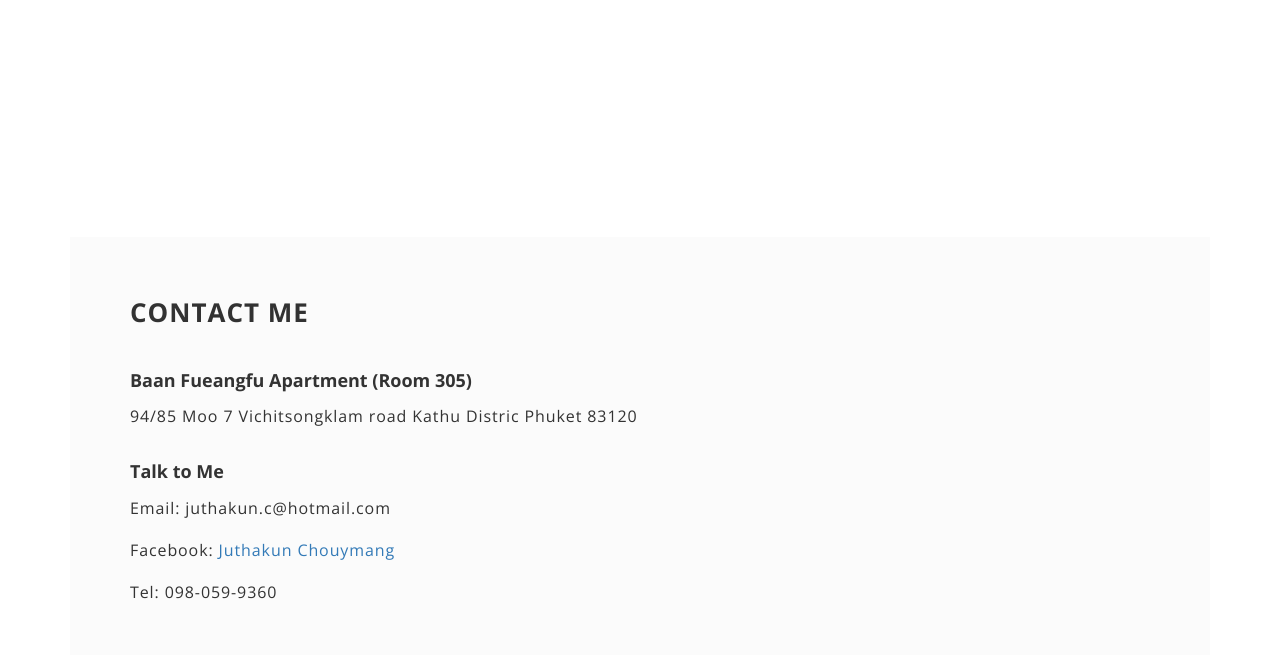
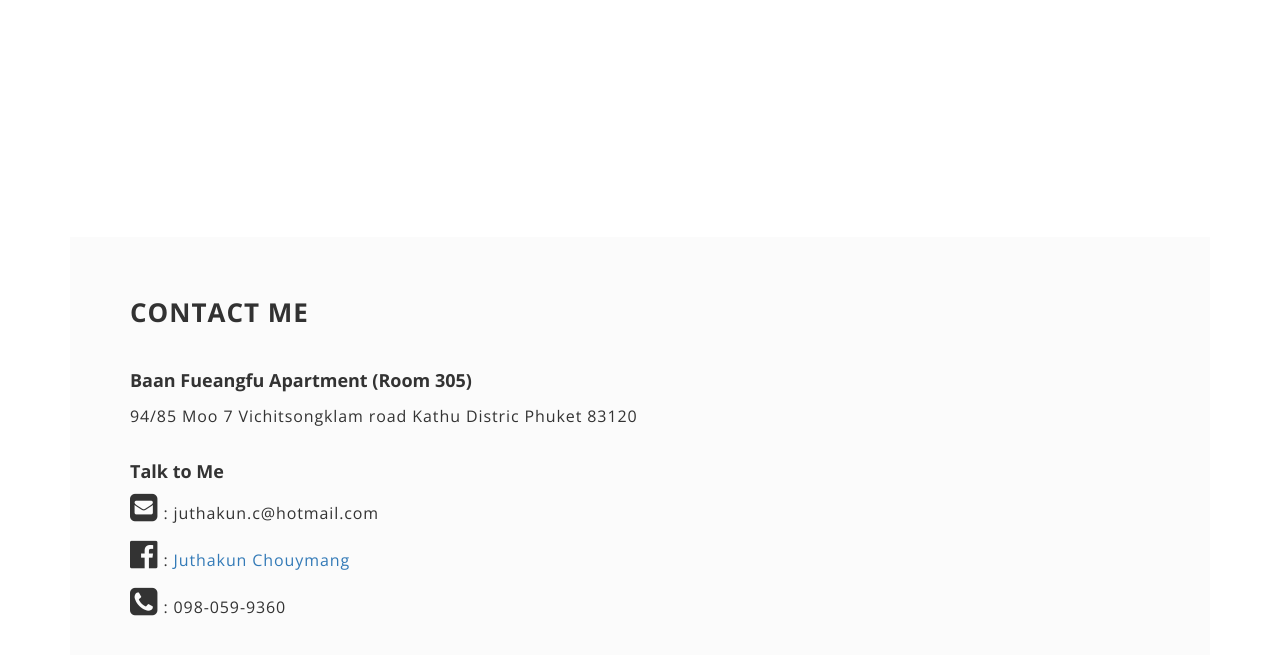
Before and after one commit to honinghoney/portfolio, a plain HTML site: page index.html in a window 1280 px wide. Shown: the part 2436-3091 px from the top of the page. Drawn offline with nearby package versions, Linux system fonts and the light colour scheme; a script that the page names is missing.

Commit message:
Update index.html

```diff
--- a/index.html
+++ b/index.html
@@ -238,9 +238,9 @@ http://www.tooplate.com/view/2077-modern-town
 						</div>
 						<div>
 							<h4>Talk to Me</h4>
-							<p>Email: juthakun.c@hotmail.com</p>
-							<p>Facebook: <a href="#">Juthakun Chouymang</a></p>
-							<p>Tel: 098-059-9360</p>
+							<p><i class="fa fa-envelope-square fa-2x" aria-hidden="true"></i> : juthakun.c@hotmail.com</p>
+							<p><i class="fa fa-facebook-official fa-2x" aria-hidden="true"></i> : <a href="#">Juthakun Chouymang</a></p>
+							<p><i class="fa fa-phone-square fa-2x" aria-hidden="true"></i> : 098-059-9360</p>
 						</div>
 				</div>
 			</div>
```
